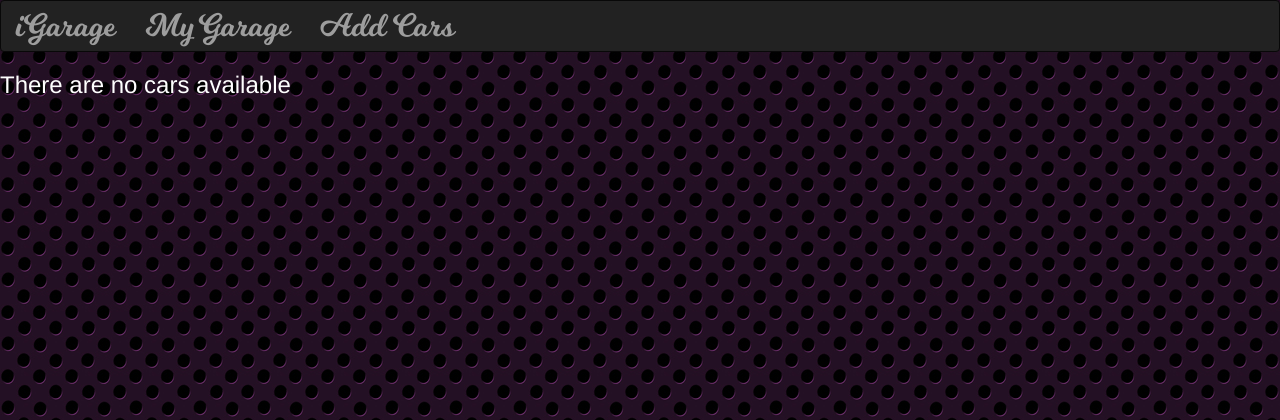
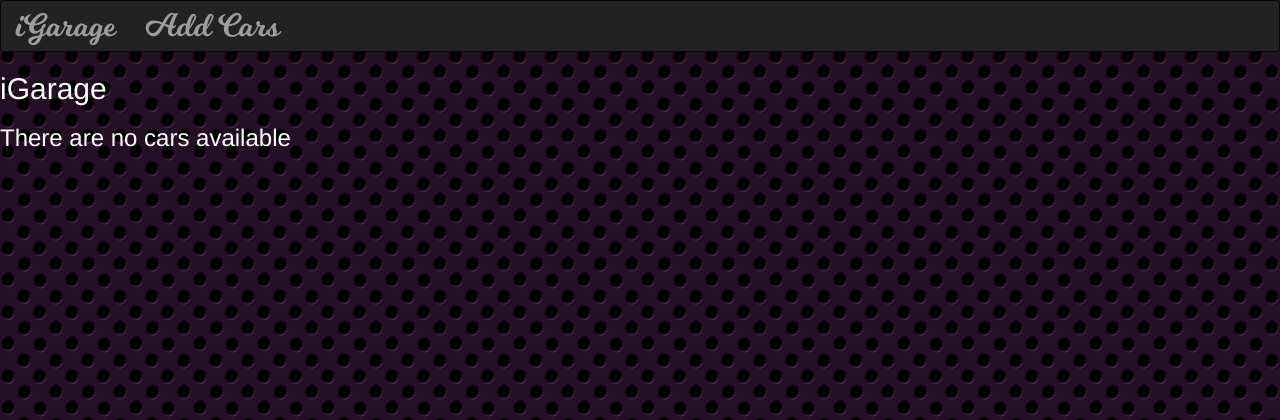
Before and after one commit to chrisb1986/awp2, a Django app: page /garage/ in a window 1280 px wide. Shown: the top 420 px of the page. Run offline with Django 3.2, Linux system fonts and the light colour scheme; data that the repository does not hold is empty; some libraries are stand-ins or nearby versions.

Commit message:
Updated html files

```diff
--- a/garage/templates/garage/base.html
+++ b/garage/templates/garage/base.html
@@ -26,9 +26,6 @@
         <div class="collapse navbar-collapse" id="topNavBar">
             <ul class="nav navbar-nav">
                 <!-- View all cars. -->
-                <li class="">
-                    <a href="{% url 'garage:index' %}">My Garage</a>
-                </li>
                 <!-- Add cars. -->
                 <li class="">
                     <a href="{% url 'garage:car-add' %}">Add Cars</a>
@@ -37,6 +34,7 @@
         </div>
     </div>
 </nav>
+<h2>iGarage</h2>
 {% block body %}
 {% endblock %}
 </body>
--- a/garage/templates/garage/detail.html
+++ b/garage/templates/garage/detail.html
@@ -3,7 +3,7 @@
 
 {% block body %}
     <!--{{ cars }}-->
-    <img src="{{ car_model.car_image }}">
+    <img src="{{ car_model.car_image.url }}">
 
     <h1>{{ car_model.model_name }}</h1>
     <h2>{{ car_model.colour }}</h2>
--- a/garage/templates/garage/index.html
+++ b/garage/templates/garage/index.html
@@ -2,7 +2,7 @@
 
 {% block body %}
     {% if all_cars %}
-        <h2>Garage</h2>
+        <h3>List of your current cars are below</h3>
         <ul>
             {% for cars in all_cars %}
                 <li><a href="{% url 'garage:detail' cars.id %}">{{ cars.model_name }}</a></li>
```
